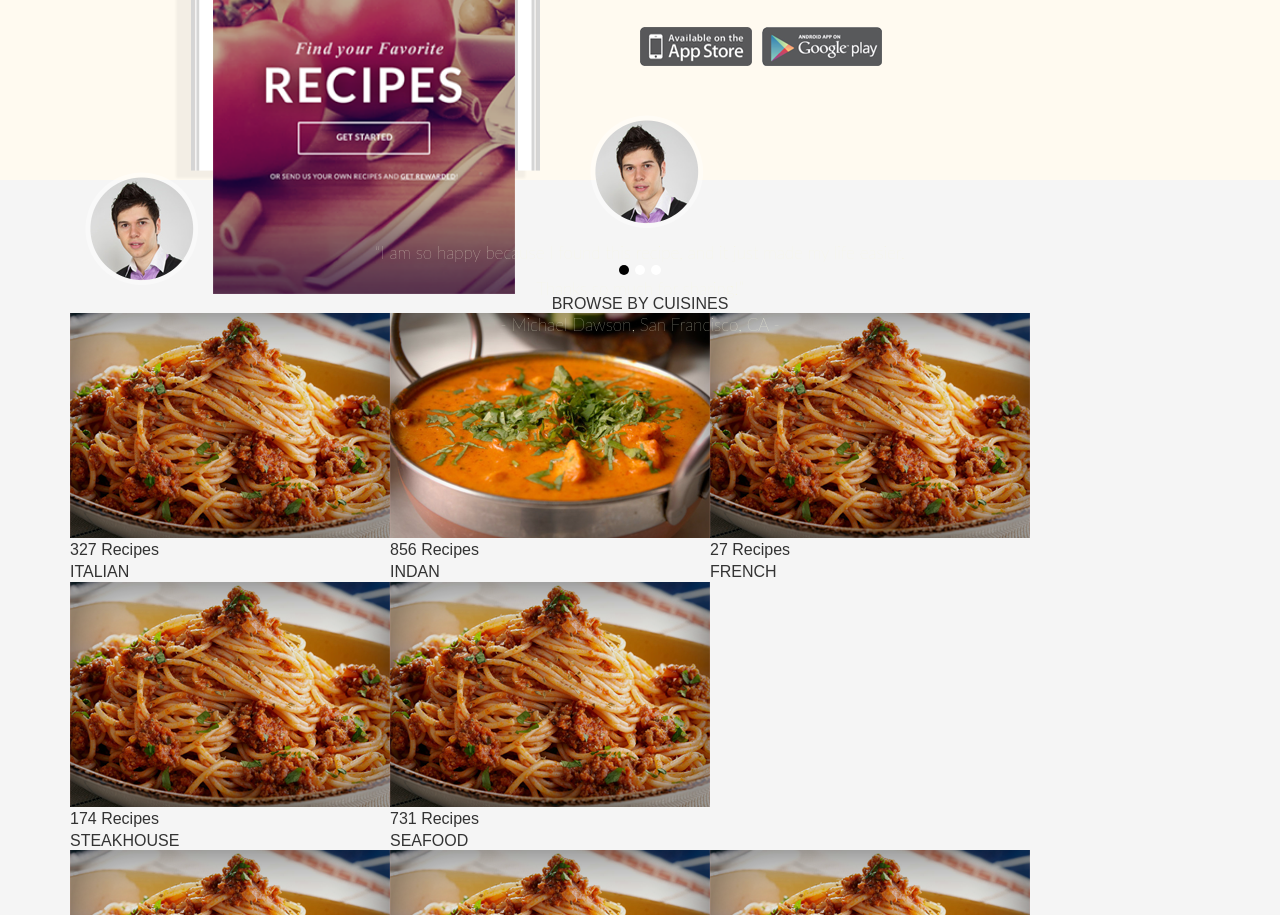
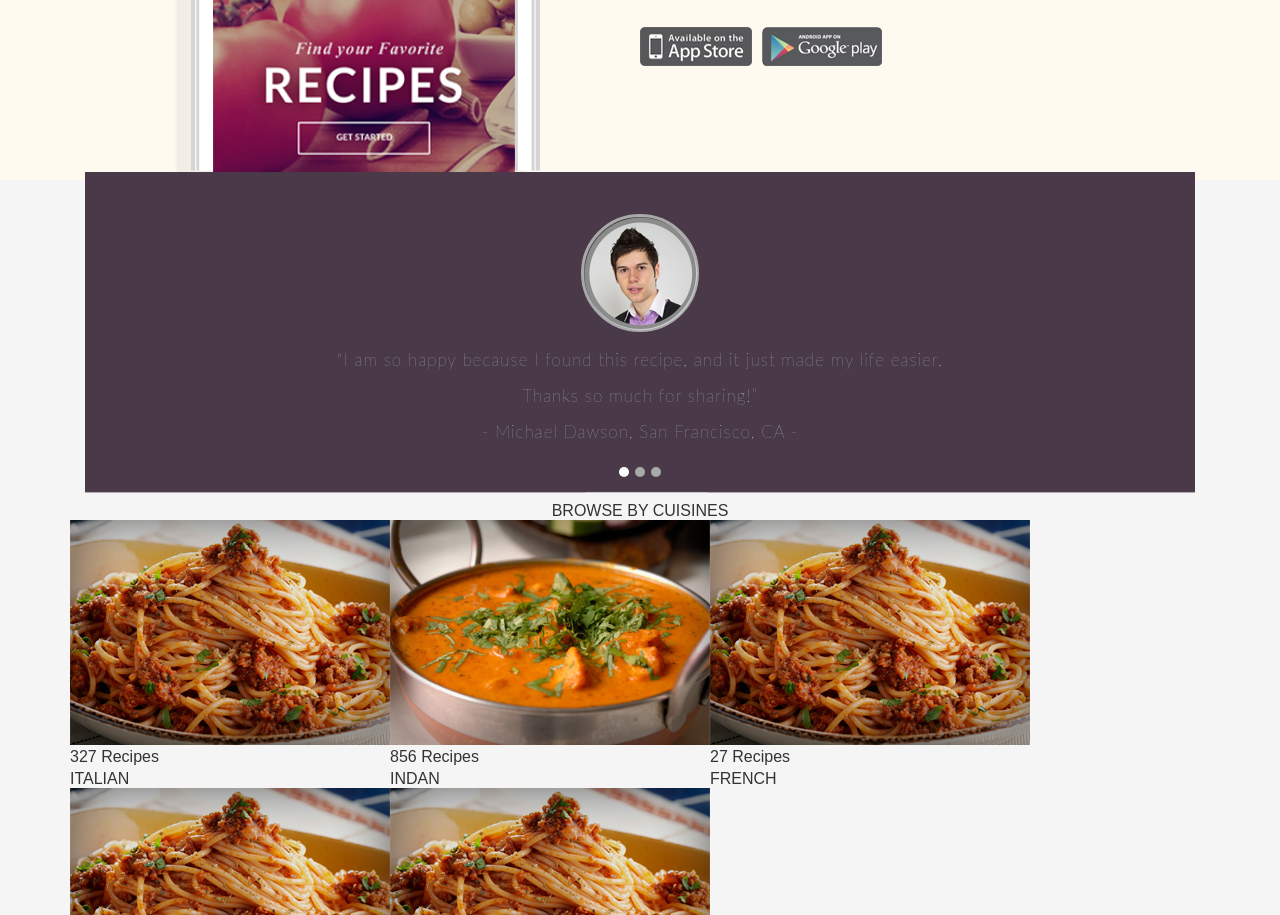
Before and after one commit to NguyenTruongGiang33/exe-boilerplate, a website: page src/index.html in a window 1280 px wide. Shown: the part 1830-2745 px from the top of the page. Drawn offline with nearby package versions, Linux system fonts and the light colour scheme; files that its build step writes are made by us from their sources.

Commit message:
fix slider

```diff
--- a/src/index.html
+++ b/src/index.html
@@ -119,7 +119,7 @@
     <section class="slide-container">
     <div class="container">
         <div class="abso">
-            <img src="images/person.png" class="img1">
+            <img src="images/Rectangle 6.png" class="img1">
 		    <div class="rela">
                 <img src="" class="center-image">
             </div>
@@ -136,10 +136,12 @@
                     </p>
                 </div>
                 <div class="s-content">
+                    <div class="img-icon" style="background-image:url(http://thuthuatphanmem.vn/uploads/2018/05/23/wallpaper-4k-hinh-nen-4k-chu-meo-cuc-dang-yeu_101305276.jpg);"></div>
                     <h2> SLICE 2 </h2>
                     <h3> SLICE 2 </h3>
                 </div>
                 <div class="s-content">
+                    <div class="img-icon" style="background-image:url(http://thuthuatphanmem.vn/uploads/2018/05/23/wallpaper-4k-hinh-nen-4k-thiet-ke-cuc-dep_101257772.jpg);"></div>
                     <h2> SLICE 3 </h2>
                     <h3> SLICE 3 </h3>
                 </div>
--- a/src/styles/layout/_slide.scss
+++ b/src/styles/layout/_slide.scss
@@ -4,65 +4,65 @@
             position:relative;
 			top:-8px;
             .img1{
-
+                width: 100%;
             }
             .rela{
-                .center-image{
-
-                }
                 position:absolute;
                 bottom:0;
                 left:25%;
                 transform:translate(-25%);
             }
             .container_vongtron{
-			display:flex;
-			position:absolute;
-			bottom:10%;
-			left:50%;
-			transform:translate(-50%);
+                @include flexbox;
+                position:absolute;
+                bottom:5%;
+                left:50%;
+                transform:translate(-50%);
 
             .vongtronnho{
                 width:10px;
                 height:10px;
                 border-radius:50%;
-                background-color:white;
+                background-color:darkgrey;
                 margin:0 3px;
                 transition: background-color 0.5s ease;
                 cursor:pointer;
             }
             .vongtronnho:hover{
-			         background-color:black;
+                background-color:white;
             }
             .active, .vongtronnho:hover{
-                 background-color: black;
+                background-color: white;
 		    }
         }
         .smo{
             .s-content{
                 width: 100%;
-                display: none;
                 position:absolute;
                 top:50%;
                 left:50%;
                 text-align:center;
                 transform:translate(-50%,-50%);
-                color:white;
+                letter-spacing: 1px;
+                color: lightgrey;
                 .img-icon{
-                    width:100px;
-                    height:100px;
+                    width:118px;
+                    height:118px;
                     border-radius:50%;
-                    text-align:center;
+                    border: 3px solid darkgrey;
                     margin:auto;
-                    margin-bottom: 20px;
+                    margin-bottom: 10px;
+                    background-color: #3e3e3e;
+                    background-image: none;
+                    background-repeat: no-repeat;
+                    background-position: center center;
+                    background-size: cover;
                 }
                 .s-text{
                     @include rem("font-size",17);
                     @include rem("line-height",36);
                     font-family: $font-lato;
                     font-weight: 150;
-                    color: beige;
-
                 }
             }
             .fade {
@@ -80,7 +80,6 @@
                 from {opacity: .4}
                 to {opacity: 1}
             }
-
         }
     }
    }
```
Also changed, not shown: src/views/partials/slide.html (+3 -1 lines).
